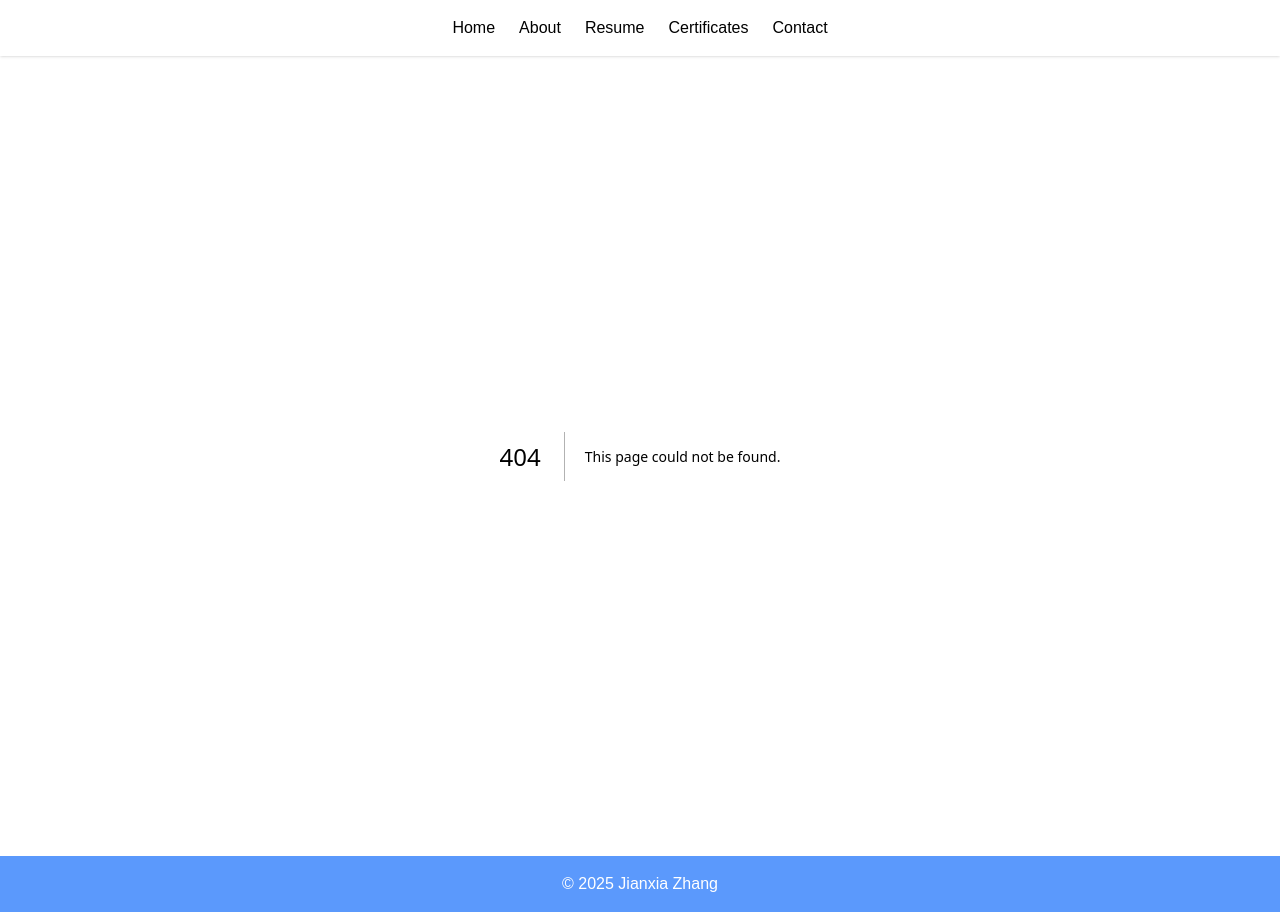
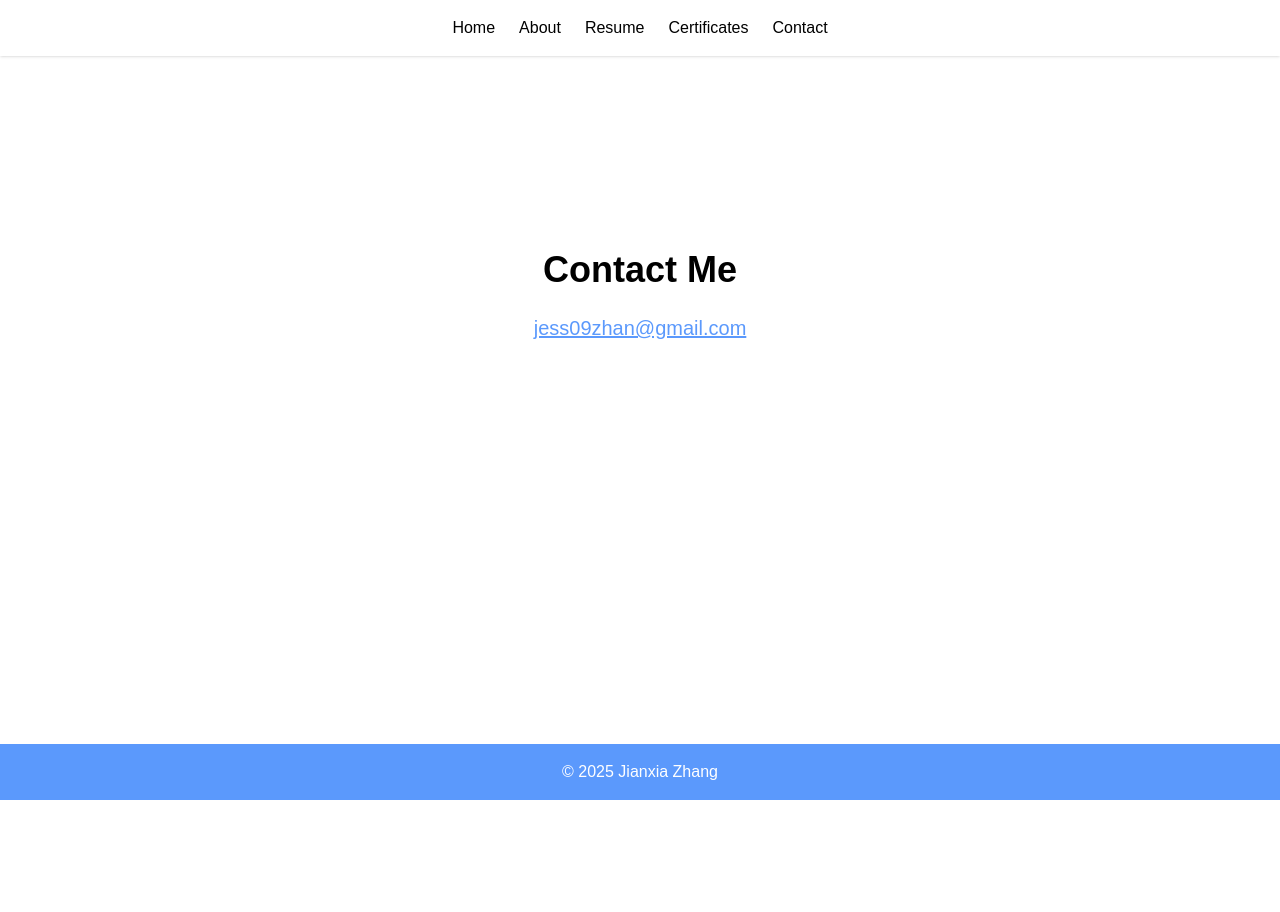
Before and after one commit to zjx090909/jianxia-portfolio, a Next.js app: page /contact in a window 1280 px wide. Before the commit this address had no page. After the commit the page ends 800 px from the top, so only its background shows below. Built offline with nearby package versions, Linux system fonts and the light colour scheme.

Commit message:
Fixed links

```diff
--- a/app/contact.tsx
+++ b/app/contact/page.tsx
@@ -3,7 +3,7 @@ export default function Contact() {
 		<div className="flex flex-col items-center justify-center p-8 min-h-[60vh]">
 			<h1 className="text-4xl font-bold mb-6">Contact Me</h1>
 			<a href="mailto:zhangjianxia@example.com" className="text-brandBlue underline text-xl">
-				zhangjianxia@example.com
+				jess09zhan@gmail.com
 			</a>
 		</div>
 	)
```
Also changed, not shown: app/about/page.tsx (renamed from app/about.tsx).
